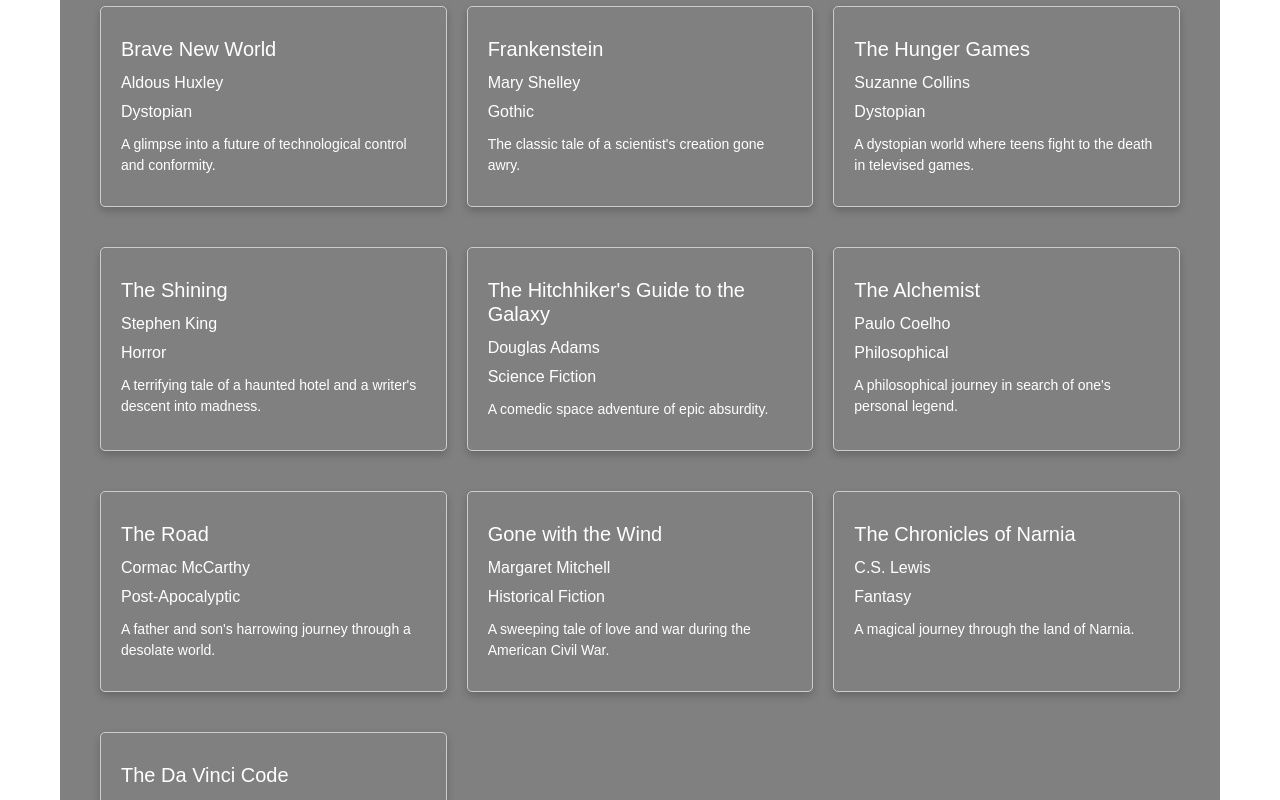
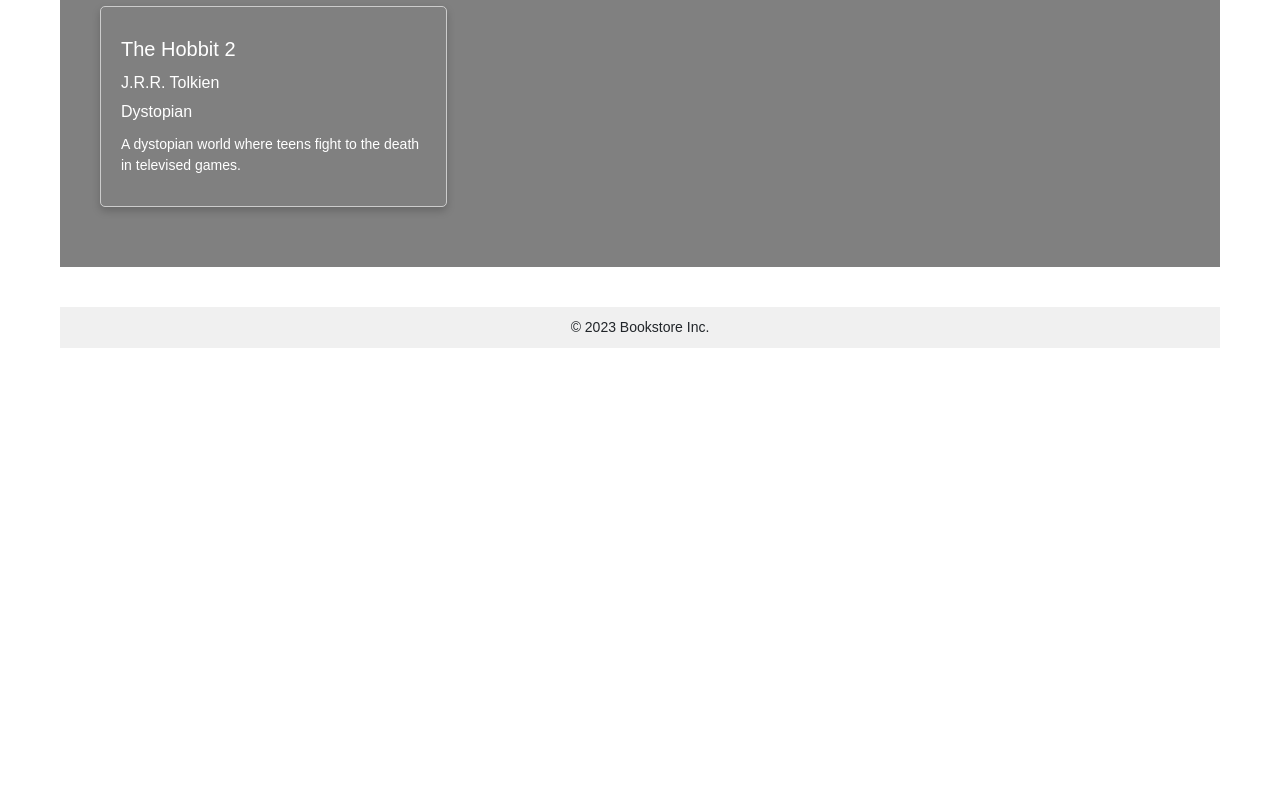
Before and after one commit to Sonilakitu/BookStore, a React (Create React App) app in the folder client/: page /book in a window 1280 px wide. Shown: the part 940-1740 px from the top of the page. After the commit the page ends 1308 px from the top, so only its background shows below. Built offline with nearby package versions, Linux system fonts and the light colour scheme.

Commit message:
Added cover image for books

```diff
--- a/client/src/booksData.json
+++ b/client/src/booksData.json
@@ -5,7 +5,7 @@
       "author": "Harper Lee",
       "genre": "Classic",
       "description": "A compelling story of racial injustice in the American South.",
-        "coverImage": "mockingbird.jpg",
+      "coverImage": "https://encrypted-tbn0.gstatic.com/images?q=tbn:ANd9GcQGXX9WdEzn9z_DI45GzAdTvAtBLsAerTJ2_A&usqp=CAU",
       "rating": 4.5
     },
     {
@@ -13,7 +13,7 @@
       "author": "Jane Austen",
       "genre": "Classic",
       "description": "A timeless tale of love, class, and societal expectations.",
-        "coverImage": "pride.jpg",
+      "coverImage": "https://encrypted-tbn0.gstatic.com/images?q=tbn:ANd9GcTQ3TMep_KlyVcIyyjIzmfwnW6eb0tyG3aSgg&usqp=CAU",
       "rating": 4.2
     },
     {
@@ -21,7 +21,7 @@
       "author": "J.R.R. Tolkien",
       "genre": "Fantasy",
       "description": "An epic adventure in a magical world.",
-        "coverImage": "hobbit.jpg",
+      "coverImage": "https://encrypted-tbn0.gstatic.com/images?q=tbn:ANd9GcQyQv2yjf67oP5zbnBDY9EkigoELjJcbAdn_w&usqp=CAU",
       "rating": 4.7
     },
     {
@@ -29,7 +29,7 @@
       "author": "F. Scott Fitzgerald",
       "genre": "Classic",
       "description": "A story of wealth, love, and the American Dream.",
-        "coverImage": "gatsby.jpg",
+      "coverImage": "https://encrypted-tbn0.gstatic.com/images?q=tbn:ANd9GcQsa54Ny5ipbgBIaLKXLynLXJqoW5JQpcZA7A&usqp=CAU",
       "rating": 4.0
     },
     {
@@ -37,23 +37,15 @@
       "author": "J.K. Rowling",
       "genre": "Fantasy",
       "description": "The start of a magical journey for a young wizard.",
-        "coverImage": "harrypotter.jpg",
+      "coverImage": "https://encrypted-tbn0.gstatic.com/images?q=tbn:ANd9GcRe_byxkwkA0FbSD6N9LHbf7epkruZu8Uiwmg&usqp=CAU",
       "rating": 4.8
-      },
-      {
-        "title": "1984",
-        "author": "George Orwell",
-        "genre": "Dystopian",
-        "description": "A haunting vision of a totalitarian future.",
-        "coverImage": "1984.jpg",
-        "rating": 4.3
     },
     {
       "title": "The Catcher in the Rye",
       "author": "J.D. Salinger",
       "genre": "Classic",
       "description": "A coming-of-age story of teenage angst.",
-        "coverImage": "catcher.jpg",
+      "coverImage": "https://encrypted-tbn0.gstatic.com/images?q=tbn:ANd9GcTaH-VAuEGtbCx9rFpX2_hqK4WuGK2M33_7DA&usqp=CAU",
       "rating": 4.1
     },
     {
@@ -61,7 +53,7 @@
       "author": "Herman Melville",
       "genre": "Adventure",
       "description": "The epic tale of Captain Ahab's obsession with a white whale.",
-        "coverImage": "mobydick.jpg",
+      "coverImage": "https://encrypted-tbn0.gstatic.com/images?q=tbn:ANd9GcSvTRUFrWGt9wV1zTvEKXyqpi73oBrRK2fJRQ&usqp=CAU",
       "rating": 4.4
     },
     {
@@ -69,7 +61,7 @@
       "author": "J.R.R. Tolkien",
       "genre": "Fantasy",
       "description": "A classic fantasy trilogy of epic proportions.",
-        "coverImage": "lotr.jpg",
+      "coverImage": "https://encrypted-tbn0.gstatic.com/images?q=tbn:ANd9GcT9g_LDmsBfPAz20GkB4Ur6JBh_7kCz31zFAw&usqp=CAU",
       "rating": 4.6
     },
     {
@@ -77,80 +69,16 @@
       "author": "Aldous Huxley",
       "genre": "Dystopian",
       "description": "A glimpse into a future of technological control and conformity.",
-        "coverImage": "bravenewworld.jpg",
+      "coverImage": "https://encrypted-tbn0.gstatic.com/images?q=tbn:ANd9GcThOrfpFG13iv125LS4fN8HDaX0o5BcTGBcjg&usqp=CAU",
       "rating": 4.2
     },
     {
-        "title": "Frankenstein",
-        "author": "Mary Shelley",
-        "genre": "Gothic",
-        "description": "The classic tale of a scientist's creation gone awry.",
-        "coverImage": "frankenstein.jpg",
-        "rating": 4.3
-      },
-      {
-        "title": "The Hunger Games",
-        "author": "Suzanne Collins",
+      "title": "The Hobbit 2",
+      "author": "J.R.R. Tolkien",
       "genre": "Dystopian",
       "description": "A dystopian world where teens fight to the death in televised games.",
-        "coverImage": "hungergames.jpg",
+      "coverImage": "https://encrypted-tbn0.gstatic.com/images?q=tbn:ANd9GcQyQv2yjf67oP5zbnBDY9EkigoELjJcbAdn_w&usqp=CAU",
       "rating": 4.5
-      },
-      {
-        "title": "The Shining",
-        "author": "Stephen King",
-        "genre": "Horror",
-        "description": "A terrifying tale of a haunted hotel and a writer's descent into madness.",
-        "coverImage": "shining.jpg",
-        "rating": 4.7
-      },
-      {
-        "title": "The Hitchhiker's Guide to the Galaxy",
-        "author": "Douglas Adams",
-        "genre": "Science Fiction",
-        "description": "A comedic space adventure of epic absurdity.",
-        "coverImage": "hitchhikers.jpg",
-        "rating": 4.6
-      },
-      {
-        "title": "The Alchemist",
-        "author": "Paulo Coelho",
-        "genre": "Philosophical",
-        "description": "A philosophical journey in search of one's personal legend.",
-        "coverImage": "alchemist.jpg",
-        "rating": 4.4
-      },
-      {
-        "title": "The Road",
-        "author": "Cormac McCarthy",
-        "genre": "Post-Apocalyptic",
-        "description": "A father and son's harrowing journey through a desolate world.",
-        "coverImage": "road.jpg",
-        "rating": 4.2
-      },
-      {
-        "title": "Gone with the Wind",
-        "author": "Margaret Mitchell",
-        "genre": "Historical Fiction",
-        "description": "A sweeping tale of love and war during the American Civil War.",
-        "coverImage": "gonewiththewind.jpg",
-        "rating": 4.0
-      },
-      {
-        "title": "The Chronicles of Narnia",
-        "author": "C.S. Lewis",
-        "genre": "Fantasy",
-        "description": "A magical journey through the land of Narnia.",
-        "coverImage": "narnia.jpg",
-        "rating": 4.5
-      },
-      {
-        "title": "The Da Vinci Code",
-        "author": "Dan Brown",
-        "genre": "Mystery",
-        "description": "A thrilling puzzle-solving adventure.",
-        "coverImage": "davincicode.jpg",
-        "rating": 4.1
     }
   ]
 }
--- a/client/src/components/Home.js
+++ b/client/src/components/Home.js
@@ -4,7 +4,7 @@
 
 const Home = () => {
   // Filter bestseller books with a rating above 4.2
-  const bestsellers = jsonData.books.filter((book) => book.rating > 4.2);
+  const bestsellers = jsonData.books.filter((book) => book.rating > 4.5);
   return (
     <div className="home-container">
       <div className="welcome-message">
```
Lines whose indentation alone changed are shown as unchanged.
